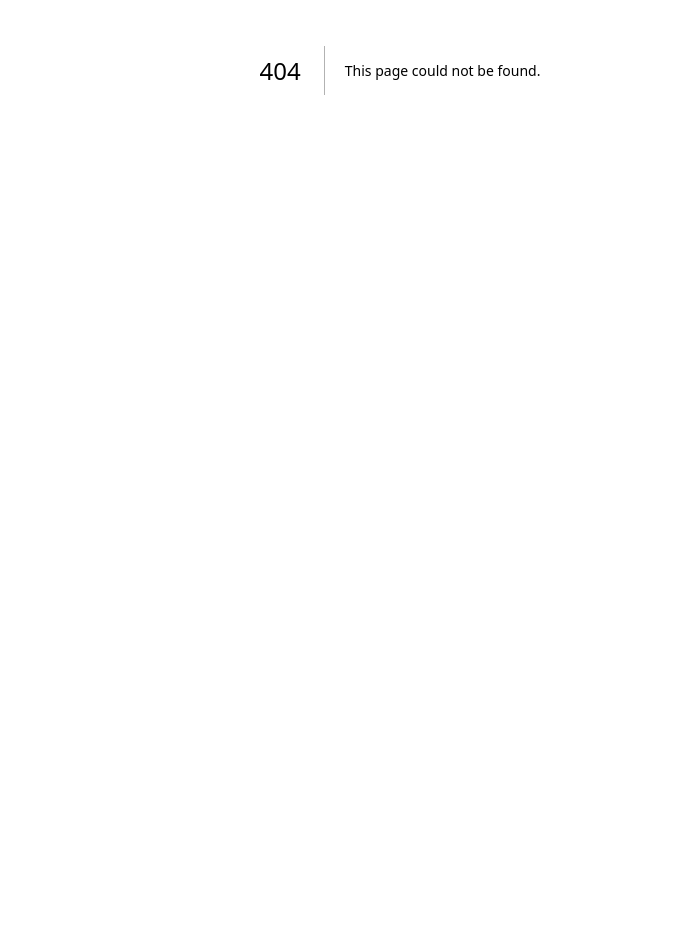
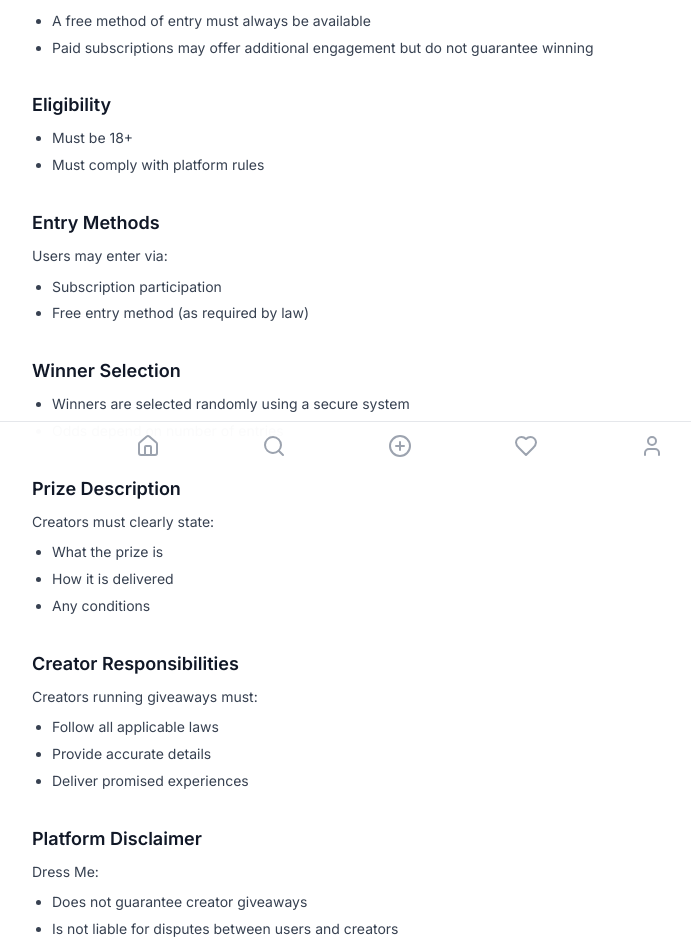
Before and after one commit to shawnc88/dress-me, a Next.js app in the folder client/: page /giveaway-rules in a window 1280 px wide. Before the commit this address had no page. Shown: the part 330-1272 px from the top of the page, without its empty margins (240-931 px from the left). Before the commit the page ends 800 px from the top, so only its background shows below. Built offline with nearby package versions, Linux system fonts and the light colour scheme; a web font is replaced by a local one.

Commit message:
feat: add Giveaway Rules page
Co-Authored-By: Claude Opus 4.6 (1M context) <noreply@anthropic.com>

```diff
--- /dev/null
+++ b/client/src/pages/giveaway-rules.tsx
@@ -0,0 +1,103 @@
+import Head from 'next/head';
+import { Layout } from '@/components/layout/Layout';
+
+export default function GiveawayRules() {
+  return (
+    <Layout>
+      <Head>
+        <title>Giveaway Rules - Dress Me</title>
+      </Head>
+
+      <div className="max-w-3xl mx-auto px-4 py-12">
+        <h1 className="font-display text-3xl md:text-4xl font-bold text-gray-900 dark:text-white mb-2">
+          Giveaway Rules
+        </h1>
+        <p className="text-sm text-gray-400 mb-10">Last Updated: April 2, 2026</p>
+
+        <div className="space-y-8 text-gray-700 dark:text-gray-300 text-sm leading-relaxed">
+          <Section title="Important Notice">
+            <p>All promotions on Dress Me are classified as Giveaways, not raffles.</p>
+          </Section>
+
+          <Section title="No Purchase Necessary">
+            <ul className="list-disc pl-5 space-y-1">
+              <li>A free method of entry must always be available</li>
+              <li>Paid subscriptions may offer additional engagement but do not guarantee winning</li>
+            </ul>
+          </Section>
+
+          <Section title="Eligibility">
+            <ul className="list-disc pl-5 space-y-1">
+              <li>Must be 18+</li>
+              <li>Must comply with platform rules</li>
+            </ul>
+          </Section>
+
+          <Section title="Entry Methods">
+            <p className="mb-2">Users may enter via:</p>
+            <ul className="list-disc pl-5 space-y-1">
+              <li>Subscription participation</li>
+              <li>Free entry method (as required by law)</li>
+            </ul>
+          </Section>
+
+          <Section title="Winner Selection">
+            <ul className="list-disc pl-5 space-y-1">
+              <li>Winners are selected randomly using a secure system</li>
+              <li>Odds depend on number of entries</li>
+            </ul>
+          </Section>
+
+          <Section title="Prize Description">
+            <p className="mb-2">Creators must clearly state:</p>
+            <ul className="list-disc pl-5 space-y-1">
+              <li>What the prize is</li>
+              <li>How it is delivered</li>
+              <li>Any conditions</li>
+            </ul>
+          </Section>
+
+          <Section title="Creator Responsibilities">
+            <p className="mb-2">Creators running giveaways must:</p>
+            <ul className="list-disc pl-5 space-y-1">
+              <li>Follow all applicable laws</li>
+              <li>Provide accurate details</li>
+              <li>Deliver promised experiences</li>
+            </ul>
+          </Section>
+
+          <Section title="Platform Disclaimer">
+            <p className="mb-2">Dress Me:</p>
+            <ul className="list-disc pl-5 space-y-1">
+              <li>Does not guarantee creator giveaways</li>
+              <li>Is not liable for disputes between users and creators</li>
+            </ul>
+          </Section>
+
+          <Section title="Fraud Prevention">
+            <p className="mb-2">Any attempt to manipulate results will result in:</p>
+            <ul className="list-disc pl-5 space-y-1">
+              <li>Disqualification</li>
+              <li>Account suspension</li>
+            </ul>
+          </Section>
+
+          <Section title="Updates">
+            <p>Rules may be updated to remain compliant with laws.</p>
+          </Section>
+        </div>
+      </div>
+    </Layout>
+  );
+}
+
+function Section({ title, children }: { title: string; children: React.ReactNode }) {
+  return (
+    <section>
+      <h2 className="text-lg font-semibold text-gray-900 dark:text-white mb-2">
+        {title}
+      </h2>
+      {children}
+    </section>
+  );
+}
```
